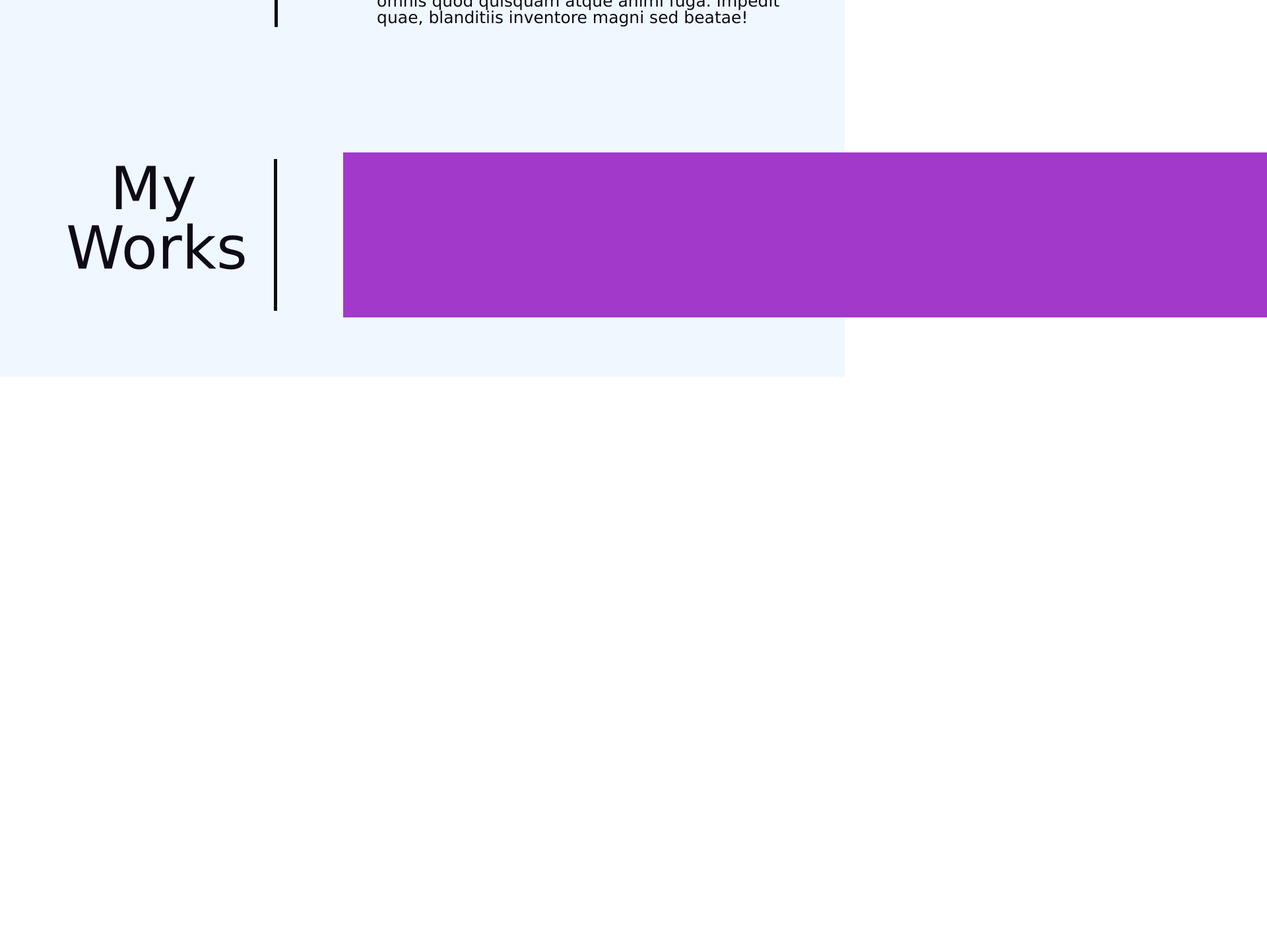
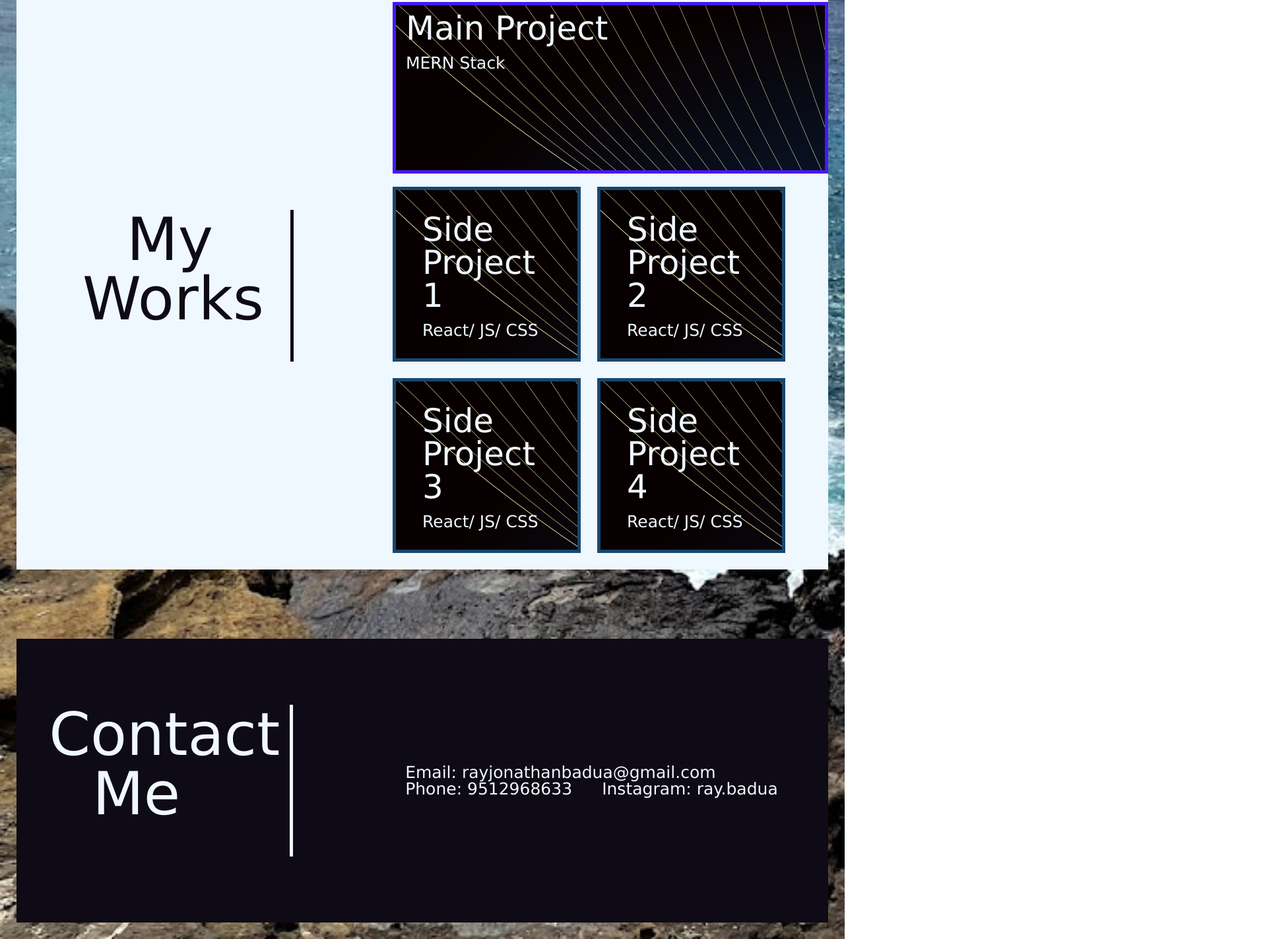
Before and after one commit to epicasino/FirstPortfolio, a plain HTML site: page index.html in a window 1280 px wide. Shown: the part 767-2190 px from the top of the page at 66% size, 1920 px wide, since content can reach past the window. Before the commit the page ends 1343 px from the top, so only its background shows below. Drawn offline with Linux system fonts and the light colour scheme.

Commit message:
boxes in work + contact

```diff
--- a/assets/css/style.css
+++ b/assets/css/style.css
@@ -5,11 +5,17 @@
   --jewel: #4717f6;
   --stark: #e7dfdd;
   --light: #f0f8ff;
+  --backgroundgradient: linear-gradient(to bottom, rgba(229, 172, 142, 0), rgba(255,255,255,0.5) 50%, rgba(229, 172, 142, 0));
+  --box-shadow: 5px 5px 5px rgba(0, 0, 0, 0.815);
   /* old blue  #2b90e2 */
 }
 
 body {
-  font-family:'Lucida Sans', 'Lucida Sans Regular', 'Lucida Grande', 'Lucida Sans Unicode', Geneva, Verdana, sans-serif
+  font-family:'Lucida Sans', 'Lucida Sans Regular', 'Lucida Grande', 'Lucida Sans Unicode', Geneva, Verdana, sans-serif;
+  background-image: url("../images/ocean-picture.jpg");
+  background-size: cover;
+  background-repeat: no-repeat;
+  padding: 25px;
 }
 
 .navbar {
@@ -39,9 +45,14 @@ body {
   margin-right: 20px;
 }
 
+.navbar-links a:hover {
+  border-bottom: #4717f6 5px solid;
+}
+
 #background-panorama {
-  background-image: url("../images/repeat-coder.gif");
-  background-repeat: repeat;
+  max-height: 150px;
+  height: 100%;
+  margin: 200px 0px 200px 0px;
 }
 
 #about-me {
@@ -58,6 +69,7 @@ body {
   text-align: center;
   border-right: 5px solid var(--void);
   margin: 100px;
+  margin-right: 50px;
   padding-right: 50px;
   padding-bottom: 50px;
 
@@ -66,6 +78,11 @@ body {
 #about-me p {
     font-size: 25px;
     padding: 50px;
+    line-height: 30px;
+}
+
+#about-me img {
+  height: 200px;
 }
 
 #work {
@@ -81,7 +98,7 @@ body {
   font-size: 90px;
   text-align: center;
   border-right: 5px solid var(--void);
-  margin: 100px;
+  margin: 100px 150px 100px 100px;
   padding-right: 50px;
   padding-bottom: 50px;
   max-width:265px;
@@ -90,10 +107,92 @@ body {
 
 .work-boxes {
   display: flex;
+  flex-wrap: wrap;
+  max-width: 1250px;
 }
 
-#main-project-box {
-  width: 1500px;
-  height:250px;
-  background-color: var(--fuscia);
+.main-project-box {
+  height: 250px;
+  width: 100%;
+  border: var(--jewel) 5px solid;
+  background-image: url(../images/bi-background-black.png);
+  margin-bottom: 20px;
 }
+
+#work h5 {
+  color: var(--light);
+  font-size: 50px;
+  padding: 10px 0px 5px 15px;
+}
+
+#work p {
+  color: var(--light);
+  font-size: 25px;
+  padding: 10px 0px 5px 15px;
+}
+
+.main-project-box:hover {
+  background: var(--backgroundgradient);
+  box-shadow: var(--box-shadow);
+  opacity: .5;
+  background-image: url(../images/bi-background-black.png);
+}
+
+.side-project-boxes {
+  display: flex;
+  flex-flow: row wrap;
+  align-content: stretch;
+}
+
+#side-project-box {
+  max-height: 225px;
+  max-width: 225px;
+  padding: 25px;
+  border: var(--dark) 5px solid;
+  background-image: url(../images/bi-background-black.png);
+  margin-right: 25px;
+  margin-bottom: 25px;
+}
+
+#side-project-box:hover {
+  background: var(--backgroundgradient);
+  box-shadow: var(--box-shadow);
+  opacity: .5;
+  background-image: url(../images/bi-background-black.png);
+}
+
+#contact-me {
+  margin-top: 100px;
+  max-height: 500px;
+  height: 100%;
+  background-color: var(--void);
+  display: flex;
+  justify-content: space-evenly;
+  align-items: center;
+  padding-left: 4%;
+  padding-right: 4%;
+}
+
+#contact-me h1 {
+  color: var(--light);
+  font-size: 90px;
+  text-align: center;
+  border-right: 5px solid var(--light);
+  margin: 100px 150px 100px 0px;
+  padding-right: 100px;
+  padding-bottom: 50px;
+  max-width:265px;
+  width: 100%;
+}
+
+.contact-links a {
+  font-size: 25px;
+  text-decoration: none;
+  color: var(--light);
+  margin-left: 20px;
+  margin-right: 20px;
+}
+
+.contact-links a:hover {
+  border-bottom: var(--light) 5px solid;
+}
--- a/index.html
+++ b/index.html
@@ -17,30 +17,58 @@
       <a href="#about-me">About Me</a>
       <a href="#work">Work</a>
       <a href="#contact-me">Contact Me</a>
-      <a href="#resume">Resume</a>
+      <a href="https://www.linkedin.com/in/ray-badua-220a861a3/" target="_blank">Resume</a>
     </div>
   </nav>
 
-  <img id="background-panorama" src="./assets/images/repeat-coder.gif" alt="background panorama">
+  <div id="background-panorama"></div>
 
   <div id="about-me">
     <h1>About Me</h1>
-    <p>Lorem ipsum dolor sit amet consectetur adipisicing elit. Labore dolorem quo repudiandae ex vitae. Quaerat ipsum doloribus omnis nihil repellat aut incidunt unde fugit itaque, adipisci, praesentium placeat illo odio. Lorem ipsum dolor sit amet consectetur adipisicing elit. Magni corporis nobis numquam magnam neque perferendis, alias ipsam omnis quod quisquam atque animi fuga. Impedit quae, blanditiis inventore magni sed beatae! </p>
+    <img src="./assets/images/rj-hawaii-square.jpg">
+    <p>Hello! I'm a full-stack engineer with expertise in MongoDB, Express, React, and NodeJS. I've been a programmer for 2 years, with notable proficiency in JavaScript.<br>
+
+    <br>Besides coding, I love playing the guitar and rock climbing!</p>
   </div>
 
   <div id="work">
     <h1>My Works</h1>
 
     <div class="work-boxes">
-      <div id="main-project-box">
-
+      <div class="main-project-box">
+        <h5>Main Project</h5>
+        <p>MERN Stack</p>
       </div>
-      <div id="other-project-boxes">
-
+      <div class="side-project-boxes">
+        <div id="side-project-box">
+          <h5>Side Project 1</h5>
+          <p>React/ JS/ CSS</p>
+        </div>
+        <div id="side-project-box">
+          <h5>Side Project 2</h5>
+          <p>React/ JS/ CSS</p>
+        </div>
+        <div id="side-project-box">
+          <h5>Side Project 3</h5>
+          <p>React/ JS/ CSS</p>
+        </div>
+        <div id="side-project-box">
+          <h5>Side Project 4</h5>
+          <p>React/ JS/ CSS</p>
+        </div>
       </div>
     </div>
 
   </div>
 
+  <contact id="contact-me">
+    <h1>Contact Me</h1>
+    <div class="contact-links">
+      <a href="mailto:rayjonathanbadua@gmail.com">Email: rayjonathanbadua@gmail.com</a>
+      <a href="tel:+9512968633">Phone: 9512968633</a>
+      <a href="https://www.instagram.com/ray.badua/" target="_blank">Instagram: ray.badua</a>
+    </div>
+  </contact>
+
 </body>
 </html>
```
Also changed, not shown: assets/images/repeat-coder.gif (deleted), assets/images/rj-hawaii-square.jpg (added).
